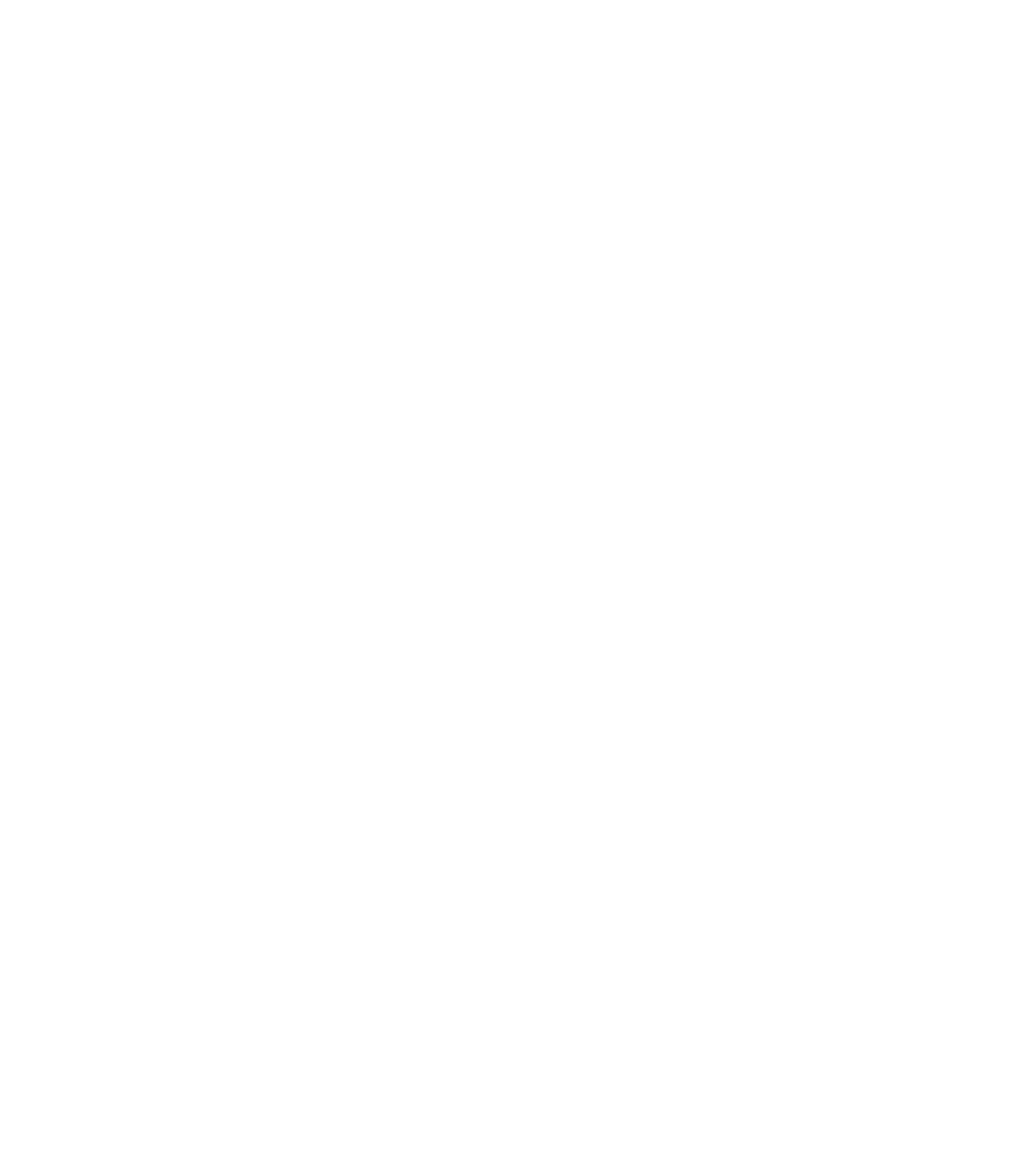
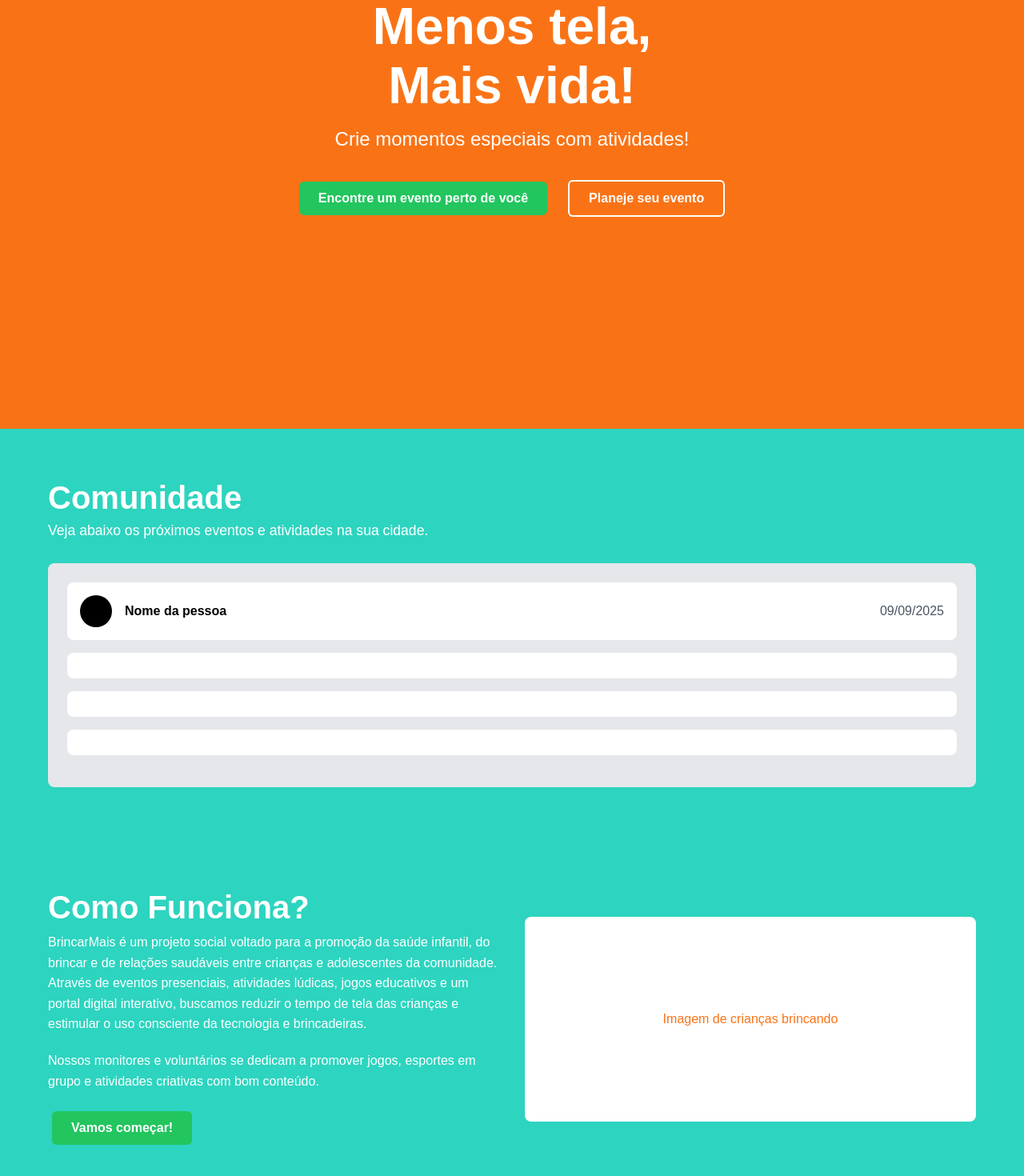
Before and after one commit to vitorcomv/screenless, a React (Create React App) app in the folder frontend/: page / in a window 1280 px wide. Shown: the part 360-1830 px from the top of the page at 80% size. Before the commit the page ends 800 px from the top, so only its background shows below. Built offline with nearby package versions, Linux system fonts and the light colour scheme; no server answers.

Commit message:
:lipstick: style: Adiciona estilização base da Página Home

```diff
--- /dev/null
+++ b/frontend/src/pages/Home.css
@@ -0,0 +1,210 @@
+/* Reset básico */
+* {
+    margin: 0;
+    padding: 0;
+    box-sizing: border-box;
+    font-family: 'Arial', sans-serif;
+  }
+
+  /* Estilos gerais */
+  .home-container {
+    width: 100%;
+    min-height: 100vh;
+  }
+
+  .section-container {
+    max-width: 1200px;
+    margin: 0 auto;
+    padding: 0 20px;
+  }
+
+  .section-title {
+    font-size: 2.5rem;
+    font-weight: bold;
+    margin-bottom: 8px;
+    color: white;
+  }
+
+  .section-subtitle {
+    font-size: 1.1rem;
+    margin-bottom: 30px;
+    color: white;
+  }
+
+  .section-text {
+    color: white;
+    line-height: 1.6;
+    margin-bottom: 20px;
+  }
+
+  /* Botões */
+  .btn {
+    display: inline-block;
+    padding: 12px 24px;
+    border-radius: 6px;
+    font-weight: 600;
+    cursor: pointer;
+    font-size: 1rem;
+    transition: all 0.3s ease;
+    margin: 5px;
+  }
+
+  .btn-primary {
+    background-color: #22c55e; /* cor verde */
+    color: white;
+    border: none;
+  }
+
+  .btn-primary:hover {
+    background-color: #16a34a;
+  }
+
+  .btn-outline {
+    background-color: transparent;
+    color: white;
+    border: 2px solid white;
+  }
+
+  .btn-outline:hover {
+    background-color: white;
+    color: #f97316; /* cor laranja */
+  }
+
+  /* Seção Hero */
+  .hero-section {
+    height: 100vh;
+    background-color: #f97316; /* cor laranja */
+    display: flex;
+    align-items: center;
+    justify-content: center;
+    position: relative;
+    background-size: cover;
+    background-position: center;
+  }
+
+  .hero-content {
+    text-align: center;
+    color: white;
+    padding: 20px;
+    z-index: 10;
+  }
+
+  .hero-title {
+    font-size: 3.5rem;
+    font-weight: bold;
+    margin-bottom: 16px;
+  }
+
+  .hero-subtitle {
+    font-size: 1.5rem;
+    margin-bottom: 32px;
+  }
+
+  .hero-buttons {
+    display: flex;
+    flex-direction: column;
+    gap: 16px;
+    align-items: center;
+    justify-content: center;
+  }
+
+  /* Seção de Eventos */
+  .events-section {
+    background-color: #2dd4bf; /* cor teal */
+    padding: 64px 0;
+  }
+
+  .events-card {
+    background-color: #e5e7eb; /* cor cinza claro */
+    border-radius: 8px;
+    padding: 24px;
+    margin-bottom: 32px;
+  }
+
+  .event-item {
+    background-color: white;
+    border-radius: 8px;
+    padding: 16px;
+    margin-bottom: 16px;
+  }
+
+  .event-header {
+    display: flex;
+    justify-content: space-between;
+    align-items: center;
+  }
+
+  .event-user {
+    display: flex;
+    align-items: center;
+  }
+
+  .user-avatar {
+    width: 40px;
+    height: 40px;
+    border-radius: 50%;
+    background-color: black;
+    margin-right: 16px;
+  }
+
+  .user-name {
+    font-weight: 600;
+  }
+
+  .event-date {
+    color: #4b5563;
+  }
+
+  /* Seção Como Funciona */
+  .how-section {
+    background-color: #2dd4bf; /* cor teal */
+    padding: 32px 0 64px;
+  }
+
+  .how-content {
+    display: flex;
+    flex-direction: column;
+    gap: 32px;
+  }
+
+  .how-text {
+    flex: 1;
+  }
+
+  .how-image {
+    flex: 1;
+    display: flex;
+    align-items: center;
+    justify-content: center;
+  }
+
+  .image-container {
+    background-color: white;
+    border-radius: 8px;
+    padding: 16px;
+    width: 100%;
+    height: 256px;
+    display: flex;
+    align-items: center;
+    justify-content: center;
+  }
+
+  .image-container span {
+    color: #f97316;
+  }
+
+  /* Media queries para responsividade */
+  @media (min-width: 768px) {
+    .hero-title {
+      font-size: 4rem;
+    }
+
+    .hero-buttons {
+      flex-direction: row;
+      justify-content: center;
+    }
+
+    .how-content {
+      flex-direction: row;
+    }
+  }
--- a/frontend/src/pages/Home.jsx
+++ b/frontend/src/pages/Home.jsx
@@ -1,4 +1,5 @@
 import React, { useEffect, useState } from 'react';
+import './Home.css';
 
 const Home = () => {
   const [mensagem, setMensagem] = useState('');
@@ -11,9 +12,84 @@ const Home = () => {
   }, []);
 
   return (
-    <div style={{ padding: '2rem' }}>
-      <h1>Bem-vindo à Home!</h1>
-      <p>Mensagem da API Flask: <strong>{mensagem}</strong></p>
+    <div className="home-container">
+      {/* Seção do Hero - Banner principal */}
+      <section className="hero-section">
+        {/* Navbar removida conforme solicitado */}
+
+        <div className="hero-content">
+          <h1 className="hero-title">
+            Menos tela,<br />
+            Mais vida!
+          </h1>
+          <p className="hero-subtitle">Crie momentos especiais com atividades!</p>
+          <div className="hero-buttons">
+            <button className="btn btn-primary">
+              Encontre um evento perto de você
+            </button>
+            <button className="btn btn-outline">
+              Planeje seu evento
+            </button>
+          </div>
+        </div>
+      </section>
+
+      {/* Seção de Próximos Eventos */}
+      <section className="events-section">
+        <div className="section-container">
+          <h2 className="section-title">Comunidade</h2>
+          <p className="section-subtitle">Veja abaixo os próximos eventos e atividades na sua cidade.</p>
+
+          <div className="events-card">
+            <div className="event-item">
+              <div className="event-header">
+                <div className="event-user">
+                  <div className="user-avatar"></div>
+                  <span className="user-name">Nome da pessoa</span>
+                </div>
+                <span className="event-date">09/09/2025</span>
+              </div>
+            </div>
+
+            <div className="event-item">
+              {/* Conteúdo do evento */}
+            </div>
+
+            <div className="event-item">
+              {/* Conteúdo do evento */}
+            </div>
+
+            <div className="event-item">
+              {/* Conteúdo do evento */}
+            </div>
+          </div>
+        </div>
+      </section>
+
+      {/* Seção Como Funciona */}
+      <section className="how-section">
+        <div className="section-container">
+          <div className="how-content">
+            <div className="how-text">
+              <h2 className="section-title">Como Funciona?</h2>
+              <p className="section-text">
+                BrincarMais é um projeto social voltado para a promoção da saúde infantil, do brincar e de relações saudáveis entre crianças e adolescentes da comunidade. Através de eventos presenciais, atividades lúdicas, jogos educativos e um portal digital interativo, buscamos reduzir o tempo de tela das crianças e estimular o uso consciente da tecnologia e brincadeiras.
+              </p>
+              <p className="section-text">
+                Nossos monitores e voluntários se dedicam a promover jogos, esportes em grupo e atividades criativas com bom conteúdo.
+              </p>
+              <button className="btn btn-primary">
+                Vamos começar!
+              </button>
+            </div>
+            <div className="how-image">
+              <div className="image-container">
+                <span>Imagem de crianças brincando</span>
+              </div>
+            </div>
+          </div>
+        </div>
+      </section>
     </div>
   );
 };
```
Also changed, not shown: 1 other file (tests, documents, lock files or other folders).
